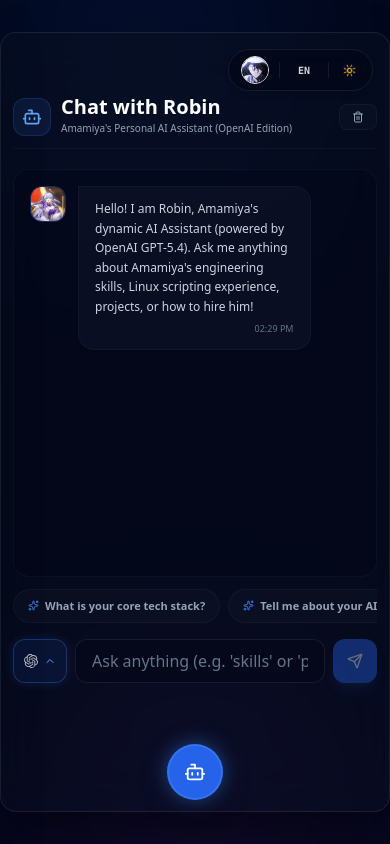
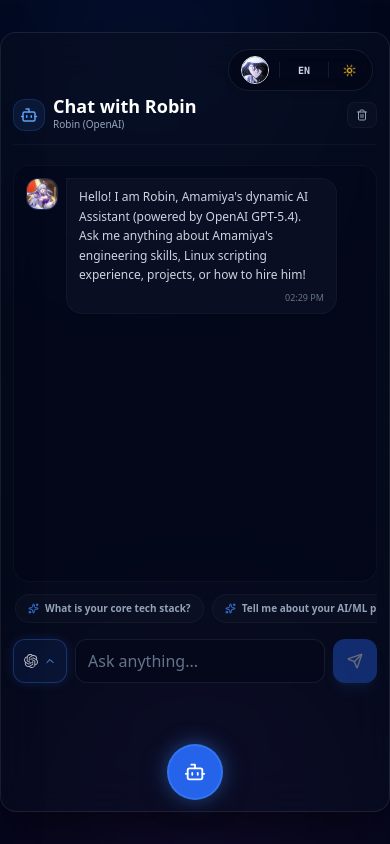
Before and after one commit to Amamiyakun02/Amamiyakun02.github.io, a React (Vite) app: page /assistant in a window 390 px wide. Built offline with nearby package versions, Linux system fonts and the light colour scheme.

Commit message:
style: improve AI Assistant page responsiveness

```diff
--- a/src/pages/Assistant.tsx
+++ b/src/pages/Assistant.tsx
@@ -694,27 +694,32 @@ const Assistant = () => {
   }
 
   return (
-    <div className={`w-full flex-1 min-h-0 min-w-0 flex flex-col justify-between items-stretch p-3 pb-28 pt-2 md:p-6 ${
+    <div className={`w-full flex-1 min-h-0 min-w-0 flex flex-col justify-between items-stretch p-3 pb-28 pt-2 lg:p-6 lg:pb-6 ${
       theme === "light" ? "text-slate-800" : "text-slate-100"
     }`}>
       {/* Sleek Compact Header */}
       <div className={`animate-fade-in flex-shrink-0 flex items-center justify-between border-b pb-3 mb-2 transition-colors duration-300 ${
         theme === "light" ? "border-slate-200" : "border-white/[0.04]"
       }`}>
-        <div className="flex items-center gap-2.5">
-          <div className={`p-2 rounded-xl border transition-colors duration-300 ${
+        <div className="flex items-center gap-2 sm:gap-2.5">
+          <div className={`p-1.5 sm:p-2 rounded-xl border transition-colors duration-300 ${
             theme === "light"
               ? "bg-blue-50 text-blue-600 border-blue-200"
               : "bg-blue-500/10 text-blue-400 border-blue-500/20"
           }`}>
-            <Bot size={20} />
+            <Bot size={18} className="sm:w-5 sm:h-5" />
           </div>
           <div>
-            <h1 className="text-xl md:text-2xl font-black text-white leading-none">
+            <h1 className="text-lg sm:text-xl md:text-2xl font-black text-white leading-none">
               {t("assistantTitle")}
             </h1>
-            <p className="text-[10px] text-slate-400 mt-1 select-none">
-              {selectedModel === "openai" ? "Amamiya's Personal AI Assistant (OpenAI Edition)" : "Amamiya's Personal AI Assistant (Gemini-3.1 Edition)"}
+            <p className="text-[10px] text-slate-400 mt-0.5 select-none line-clamp-1 sm:line-clamp-none">
+              <span className="inline sm:hidden">
+                {selectedModel === "openai" ? "Robin (OpenAI)" : "Luna (Gemini)"}
+              </span>
+              <span className="hidden sm:inline">
+                {selectedModel === "openai" ? "Amamiya's Personal AI Assistant (OpenAI Edition)" : "Amamiya's Personal AI Assistant (Gemini Edition)"}
+              </span>
             </p>
           </div>
         </div>
@@ -723,7 +728,7 @@ const Assistant = () => {
         <button
           type="button"
           onClick={handleClearChat}
-          className={`px-3 py-1.5 rounded-lg text-xs font-semibold transition-all duration-200 flex items-center gap-1.5 active:scale-95 cursor-pointer ${
+          className={`px-2 py-1.5 sm:px-3 sm:py-1.5 rounded-lg text-xs font-semibold transition-all duration-200 flex items-center gap-1 active:scale-95 cursor-pointer ${
             theme === "light"
               ? "bg-slate-100 hover:bg-rose-50 border border-slate-200 text-slate-600 hover:text-rose-600 hover:border-rose-200"
               : "bg-slate-900/40 hover:bg-rose-500/5 border border-white/[0.04] text-slate-400 hover:text-rose-400 hover:border-rose-500/25"
@@ -736,20 +741,20 @@ const Assistant = () => {
       </div>
 
       {/* Chat Area - Expanded to occupy 100% dynamic height! */}
-      <div ref={chatLogRef} className="flex-1 my-3 bg-slate-950/40 border border-white/[0.04] rounded-2xl p-4 md:p-6 overflow-y-auto flex flex-col gap-4 no-scrollbar min-h-0 min-w-0">
+      <div ref={chatLogRef} className="flex-1 my-3 bg-slate-950/40 border border-white/[0.04] rounded-2xl p-3 sm:p-4 md:p-6 overflow-y-auto flex flex-col gap-3 sm:gap-4 no-scrollbar min-h-0 min-w-0">
         {messages.map((msg, idx) => (
           <div
             key={idx}
-            className={`flex gap-3 max-w-[85%] min-w-0 ${msg.sender === "user" ? "self-end flex-row-reverse" : "self-start"
+            className={`flex gap-2 sm:gap-3 max-w-[92%] sm:max-w-[88%] md:max-w-[80%] min-w-0 ${msg.sender === "user" ? "self-end flex-row-reverse" : "self-start"
               }`}
           >
             {/* Avatar */}
             {msg.sender === "user" ? (
-              <div className="rounded-xl flex-shrink-0 border border-blue-600/20 bg-blue-600/10 h-9 w-9 flex items-center justify-center text-blue-400 shadow-sm">
-                <User size={16} />
+              <div className="rounded-xl flex-shrink-0 border border-blue-600/20 bg-blue-600/10 h-8 w-8 sm:h-9 sm:w-9 flex items-center justify-center text-blue-400 shadow-sm">
+                <User size={14} className="sm:w-4 sm:h-4" />
               </div>
             ) : (
-              <div className={`rounded-xl flex-shrink-0 border overflow-hidden h-9 w-9 flex items-center justify-center shadow-sm transition-all duration-300 ${selectedModel === "openai"
+              <div className={`rounded-xl flex-shrink-0 border overflow-hidden h-8 w-8 sm:h-9 sm:w-9 flex items-center justify-center shadow-sm transition-all duration-300 ${selectedModel === "openai"
                 ? "border-blue-500/30 bg-slate-950 shadow-[0_0_10px_rgba(59,130,246,0.25)]"
                 : "border-purple-500/30 bg-slate-950 shadow-[0_0_10px_rgba(168,85,247,0.25)]"
                 }`}>
@@ -762,7 +767,7 @@ const Assistant = () => {
             )}
 
             {/* Bubble */}
-            <div className={`rounded-2xl px-4 py-3 text-xs md:text-sm leading-relaxed shadow-sm min-w-0 ${msg.sender === "user"
+            <div className={`rounded-2xl px-3 py-2 sm:px-4 sm:py-3 text-xs md:text-sm leading-relaxed shadow-sm min-w-0 ${msg.sender === "user"
               ? "bg-blue-600 text-white rounded-tr-none"
               : "bg-slate-900/60 text-slate-300 border border-white/[0.03] rounded-tl-none"
               }`}>
@@ -779,8 +784,8 @@ const Assistant = () => {
 
         {/* AI Typing Animation */}
         {isTyping && (
-          <div className="flex gap-3 max-w-[80%] self-start">
-            <div className={`rounded-xl border overflow-hidden h-9 w-9 flex items-center justify-center flex-shrink-0 shadow-sm transition-all duration-300 ${selectedModel === "openai"
+          <div className="flex gap-2 sm:gap-3 max-w-[80%] self-start">
+            <div className={`rounded-xl border overflow-hidden h-8 w-8 sm:h-9 sm:w-9 flex items-center justify-center flex-shrink-0 shadow-sm transition-all duration-300 ${selectedModel === "openai"
               ? "border-blue-500/30 bg-slate-950 shadow-[0_0_10px_rgba(59,130,246,0.25)]"
               : "border-purple-500/30 bg-slate-950 shadow-[0_0_10px_rgba(168,85,247,0.25)]"
               }`}>
@@ -790,7 +795,7 @@ const Assistant = () => {
                 className="w-full h-full object-cover"
               />
             </div>
-            <div className="rounded-2xl rounded-tl-none px-4 py-3 bg-slate-900/60 text-slate-300 border border-white/[0.03] flex items-center gap-1.5 h-9">
+            <div className="rounded-2xl rounded-tl-none px-3 py-2 bg-slate-900/60 text-slate-300 border border-white/[0.03] flex items-center gap-1.5 h-8 sm:h-9">
               <span className="w-1.5 h-1.5 bg-blue-400 rounded-full typing-dot" />
               <span className="w-1.5 h-1.5 bg-blue-400 rounded-full typing-dot" />
               <span className="w-1.5 h-1.5 bg-blue-400 rounded-full typing-dot" />
@@ -804,12 +809,12 @@ const Assistant = () => {
       <div className="space-y-3 flex-shrink-0">
         {/* Suggestion Chips - Only show when there are no user messages to save vertical space! */}
         {messages.filter(m => m.sender === "user").length === 0 && (
-          <div className="flex overflow-x-auto no-scrollbar gap-2 pb-1 select-none flex-nowrap w-full">
+          <div className="flex overflow-x-auto no-scrollbar gap-2 pb-1 px-0.5 select-none flex-nowrap w-full">
             {suggestions[selectedModel][language].map((sug, idx) => (
               <button
                 key={idx}
                 onClick={() => handleSuggestionClick(sug)}
-                className={`text-[11px] md:text-xs font-semibold px-3.5 py-2 rounded-full transition-all duration-200 flex items-center gap-1.5 flex-shrink-0 border cursor-pointer ${
+                className={`text-[10px] sm:text-[11px] md:text-xs font-semibold px-3 py-1.5 sm:px-3.5 sm:py-2 rounded-full transition-all duration-200 flex items-center gap-1.5 flex-shrink-0 border cursor-pointer ${
                   theme === "light"
                     ? "bg-slate-100 hover:bg-slate-200 text-slate-600 border-slate-200 hover:border-blue-500/45 hover:text-blue-600"
                     : "bg-slate-900/40 hover:bg-slate-900/60 text-slate-400 hover:text-white border-white/[0.04] hover:border-blue-500/35"
@@ -898,8 +903,8 @@ const Assistant = () => {
             type="text"
             value={inputText}
             onChange={e => setInputText(e.target.value)}
-            placeholder={language === "en" ? "Ask anything (e.g. 'skills' or 'projects')..." : "Tanyakan apa saja (misal: 'keahlian' atau 'proyek')..."}
-            className="flex-1 min-w-0 input-glass h-11"
+            placeholder={language === "en" ? "Ask anything..." : "Tanyakan sesuatu..."}
+            className="flex-1 min-w-0 input-glass h-11 px-3 sm:px-4"
           />
           <button
             type="submit"
```
